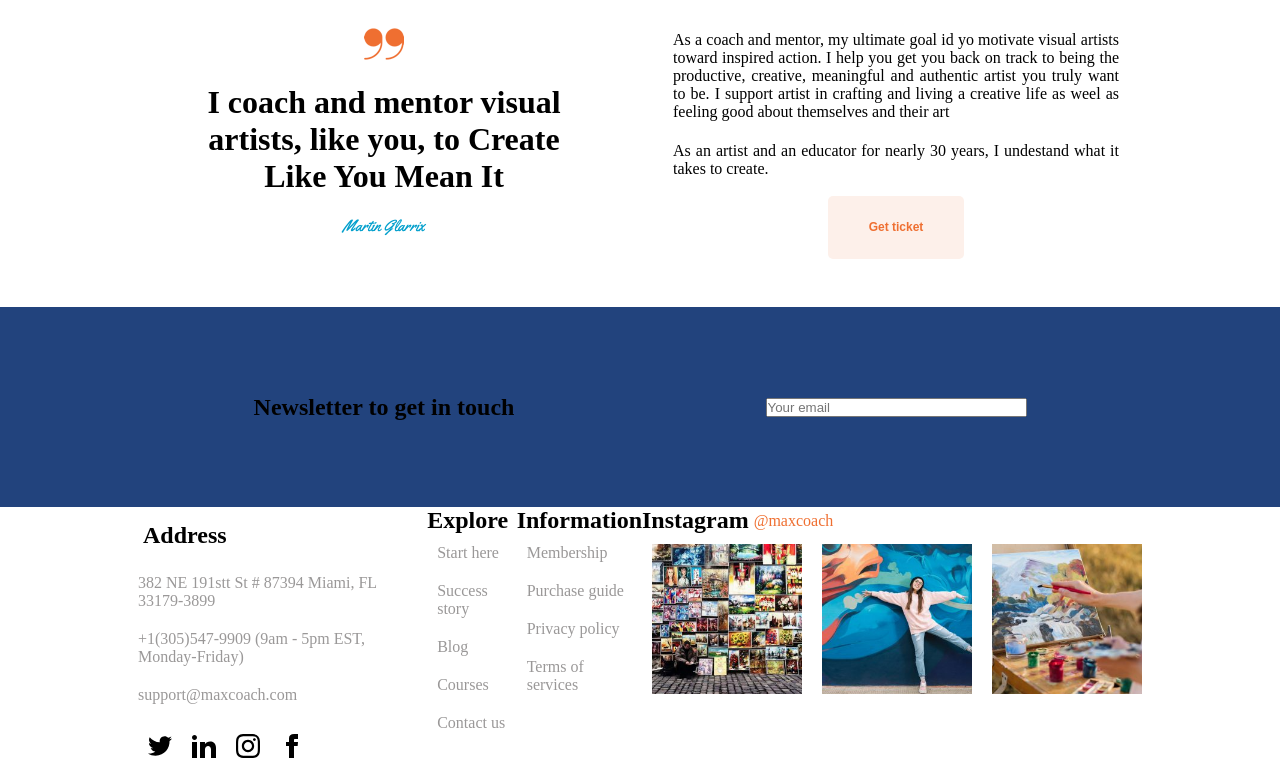
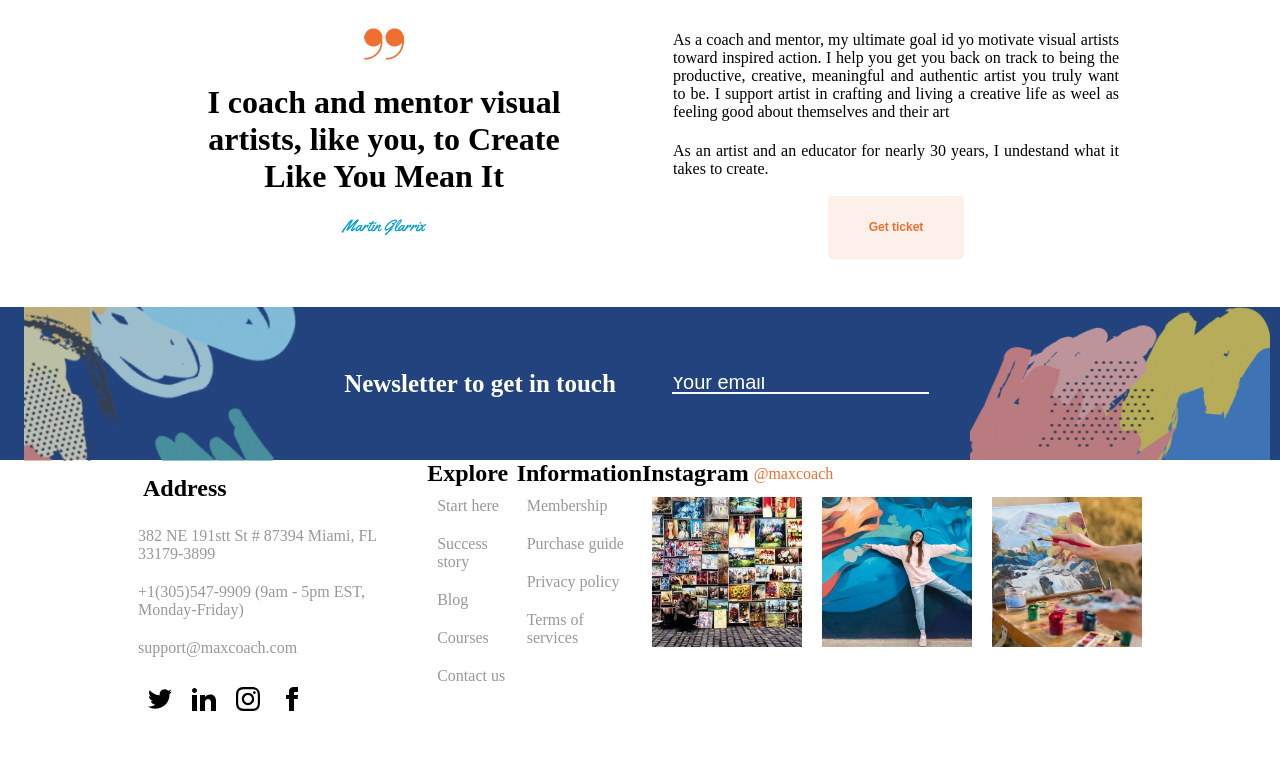
Before and after one commit to bizon-dot/proj-html-vuejs, a Vue app: page / in a window 1280 px wide. Shown: the part 4833-5615 px from the top of the page. After the commit the page ends 5568 px from the top, so only its background shows below. Built offline with nearby package versions, Linux system fonts and the light colour scheme.

Commit message:
Sezione Newsletter

```diff
--- a/src/components/ContactMe.vue
+++ b/src/components/ContactMe.vue
@@ -1,19 +1,28 @@
 <template>
 <div class="contact">
-  <div class="container">
+  <!-- <div class="container"> -->
     <div class="row">
       <div class="col">
-          <h2>Newsletter to get in touch </h2>
+         <img class="photo-right" src="../assets/img/artist-shape-color-paint-top-left-300x170.png"  />
+      </div>
+
+      <div class="col">
+          <h2 class="title">Newsletter to get in touch </h2>
       </div>
       <div class="col">
         <input type="email" id="email" placeholder="Your email"
        pattern=".+@globex\.com" size="30" required>
 
       </div>
+      <div class="col" >
+         <img src="../assets/img/artist-shape-color-paint-bottom-right-300x153.png"  />
+      </div>
     </div>
 
+
+
   </div>
-  </div>
+
 </template>
 
 <script>
@@ -28,21 +37,44 @@ export default {
 <!-- Add "scoped" attribute to limit CSS to this component only -->
 <style scoped lang="scss">
   @import "./style/general.scss";
+  .photo-right{
+    height: 64%;
+    width: auto;
+  }
 
 .row{
    display: flex;
    flex-direction: row;
+   //justify-content: flex-start;
 
    .col{
-     line-height: 200px;
+     line-height: 153px;
      text-align: center;
-     flex: 50%;
+     flex: 25%;
+
+     .title{
+       color: white;
+       font-size: 25px;
+       font-weight: bolder;
+     }
+
+     input[type=email] {
+        border: none;
+        border-bottom: 2px solid white;
+        outline: 0 none;
+        background-color: $dark-vibrant;
+
+      }
+      ::placeholder{
+          color:white;
+          font-size:20px;
+        }
    }
 }
 
 .contact{
   background-color: $dark-vibrant;
-  min-height: 200px;
+  max-height: 153px;
 }
 
 </style>
```
